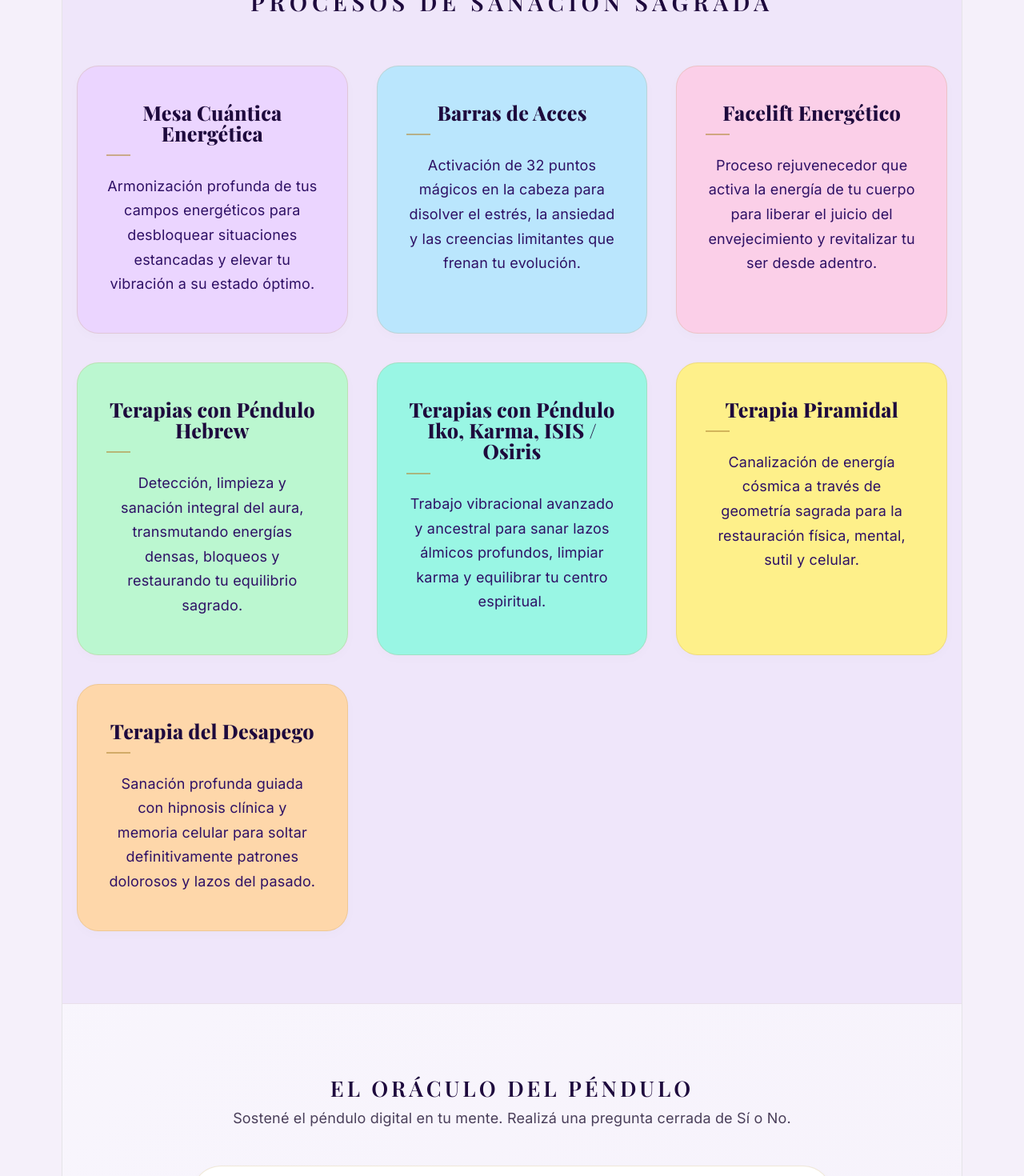
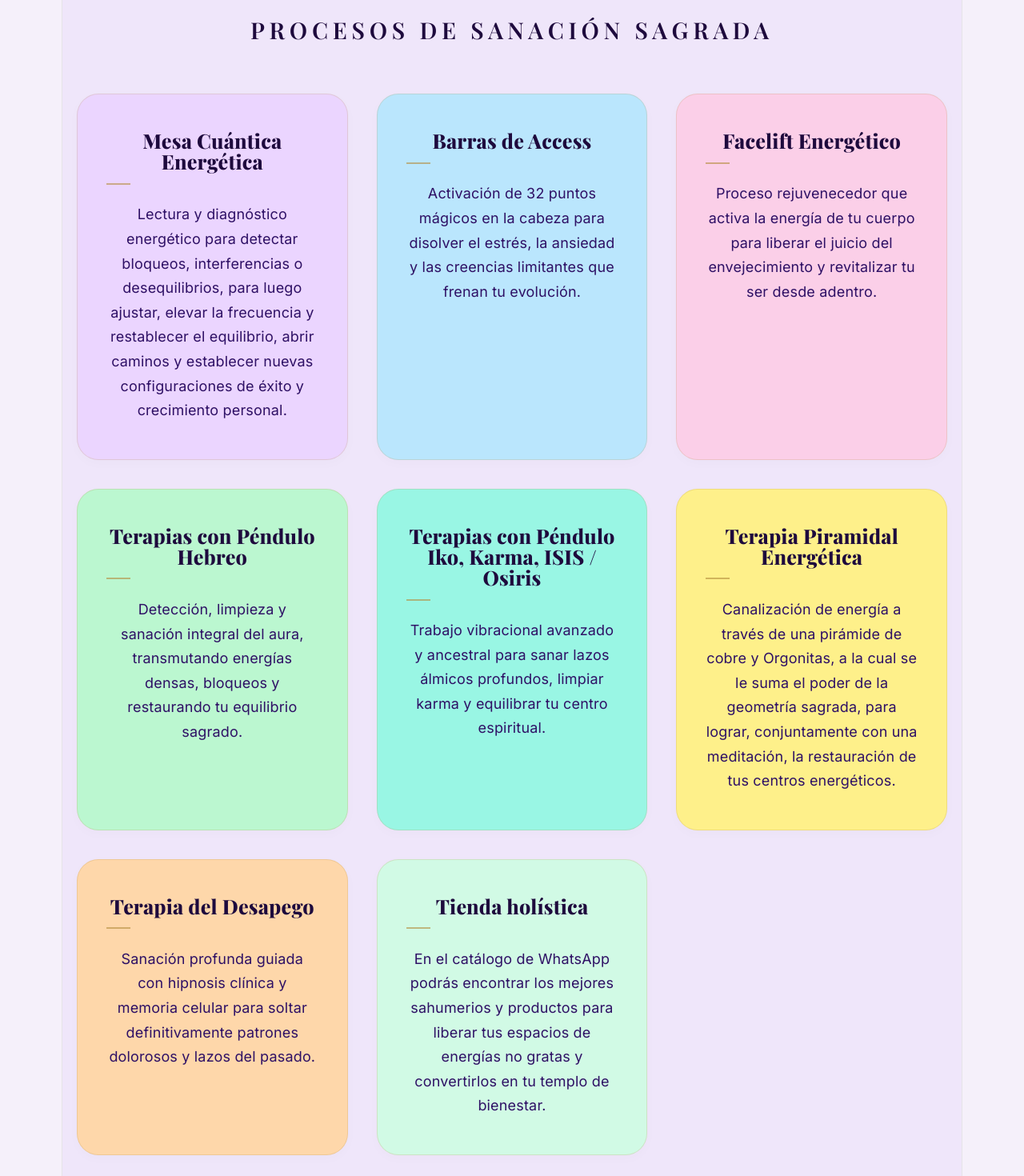
Before and after one commit to FernandoSantos-7/hosanna-web, a React app: page / in a window 1280 px wide. Shown: the part 1300-2770 px from the top of the page at 80% size. Built offline with nearby package versions, Linux system fonts and the light colour scheme; the HTML template or start-up script is replaced by a standard one; a web font is replaced by a local one.

Commit message:
Actualización de textos, nuevos servicios y tienda holística - Hosanna

```diff
--- a/src/App.jsx
+++ b/src/App.jsx
@@ -47,12 +47,12 @@ function App() {
   const servicios = [
     {
       titulo: "Mesa Cuántica Energética",
-      desc: "Armonización profunda de tus campos energéticos para desbloquear situaciones estancadas y elevar tu vibración a su estado óptimo.",
+      desc: "Lectura y diagnóstico energético para detectar bloqueos, interferencias o desequilibrios, para luego ajustar, elevar la frecuencia y restablecer el equilibrio, abrir caminos y establecer nuevas configuraciones de éxito y crecimiento personal.",
       bg: '#ebd5ff',
       glow: 'rgba(168, 85, 247, 0.7)'
     },
     {
-      titulo: "Barras de Acces",
+      titulo: "Barras de Access",
       desc: "Activación de 32 puntos mágicos en la cabeza para disolver el estrés, la ansiedad y las creencias limitantes que frenan tu evolución.",
       bg: '#bae6fd',
       glow: 'rgba(14, 165, 233, 0.7)'
@@ -64,7 +64,7 @@ function App() {
       glow: 'rgba(244, 114, 182, 0.7)'
     },
     {
-      titulo: "Terapias con Péndulo Hebrew",
+      titulo: "Terapias con Péndulo Hebreo",
       desc: "Detección, limpieza y sanación integral del aura, transmutando energías densas, bloqueos y restaurando tu equilibrio sagrado.",
       bg: '#bbf7d0',
       glow: 'rgba(34, 197, 94, 0.7)'
@@ -76,8 +76,8 @@ function App() {
       glow: 'rgba(13, 148, 136, 0.7)'
     },
     {
-      titulo: "Terapia Piramidal",
-      desc: "Canalización de energía cósmica a través de geometría sagrada para la restauración física, mental, sutil y celular.",
+      titulo: "Terapia Piramidal Energética",
+      desc: "Canalización de energía a través de una pirámide de cobre y Orgonitas, a la cual se le suma el poder de la geometría sagrada, para lograr, conjuntamente con una meditación, la restauración de tus centros energéticos.",
       bg: '#fef08a',
       glow: 'rgba(234, 179, 8, 0.7)'
     },
@@ -86,6 +86,12 @@ function App() {
       desc: "Sanación profunda guiada con hipnosis clínica y memoria celular para soltar definitivamente patrones dolorosos y lazos del pasado.",
       bg: '#fed7aa',
       glow: 'rgba(249, 115, 22, 0.7)'
+    },
+    {
+      titulo: "Tienda holística",
+      desc: "En el catálogo de WhatsApp podrás encontrar los mejores sahumerios y productos para liberar tus espacios de energías no gratas y convertirlos en tu templo de bienestar.",
+      bg: '#d1fae5',
+      glow: 'rgba(16, 185, 129, 0.7)'
     }
   ]
 
@@ -241,7 +247,7 @@ function App() {
             Espacio Holístico & Evolución Espiritual
           </p>
           <p style={{ color: colors.secondaryText, maxWidth: '750px', margin: '1.5rem auto 0 auto', fontSize: '1.1rem', lineHeight: '1.8', fontWeight: '300' }}>
-            Un santuario de transmutación y luz diseñado para reconectarte con tu esencia divina, sanar desde la raíz y manifestar tu realidad más elevada.
+            Un santuario de transmutación y luz diseñado para reconectarte con tu esencia divina, sanar desde la raíz y manifestar tu realidad más elevada. Descubrí lo que te bloquea, cámbiale la frecuencia y libérate.
           </p>
           <div style={{ width: '80px', height: '1px', backgroundColor: colors.goldRefined, margin: '2rem auto', opacity: 0.3 }}></div>
         </div>
```
